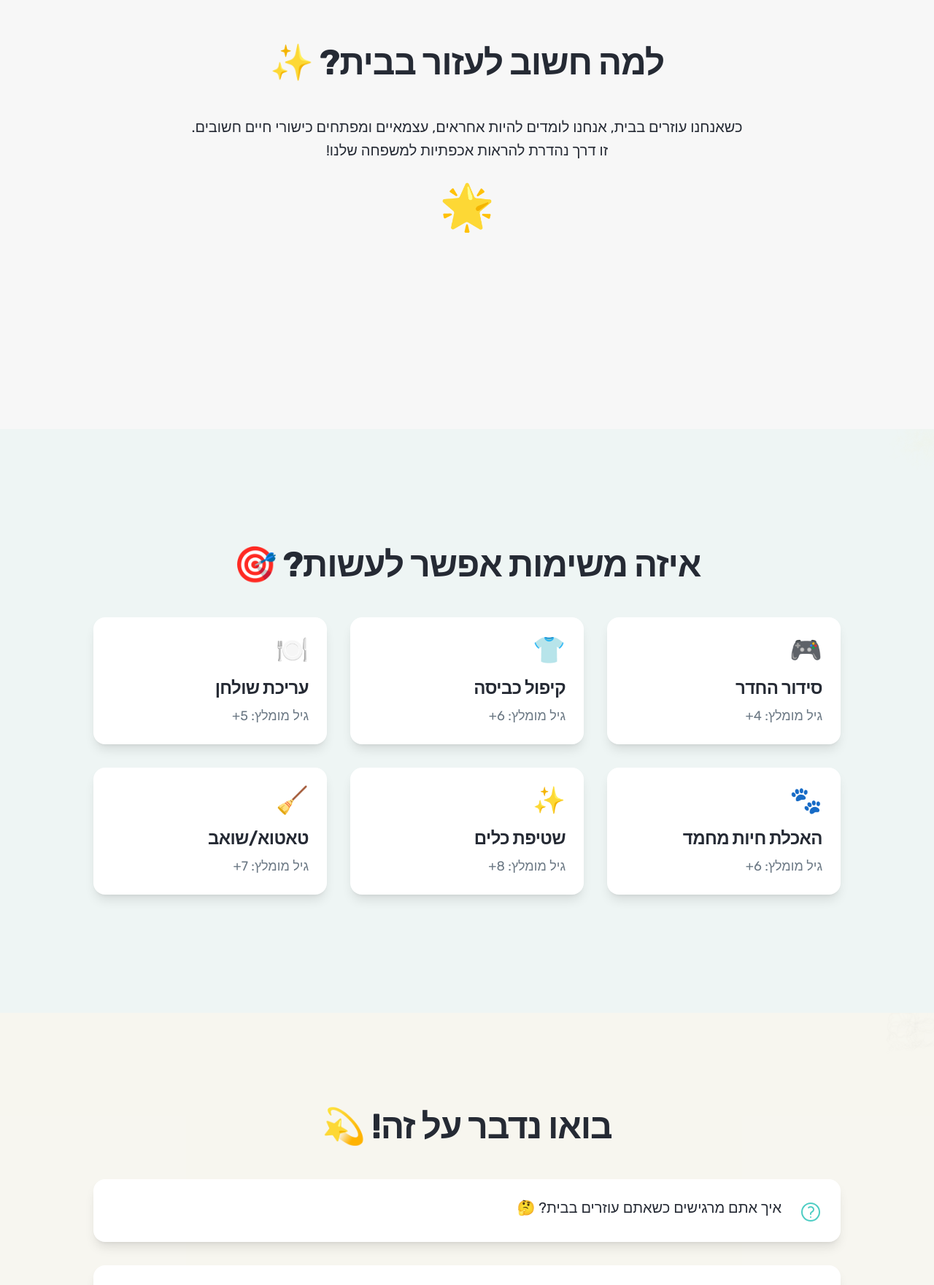
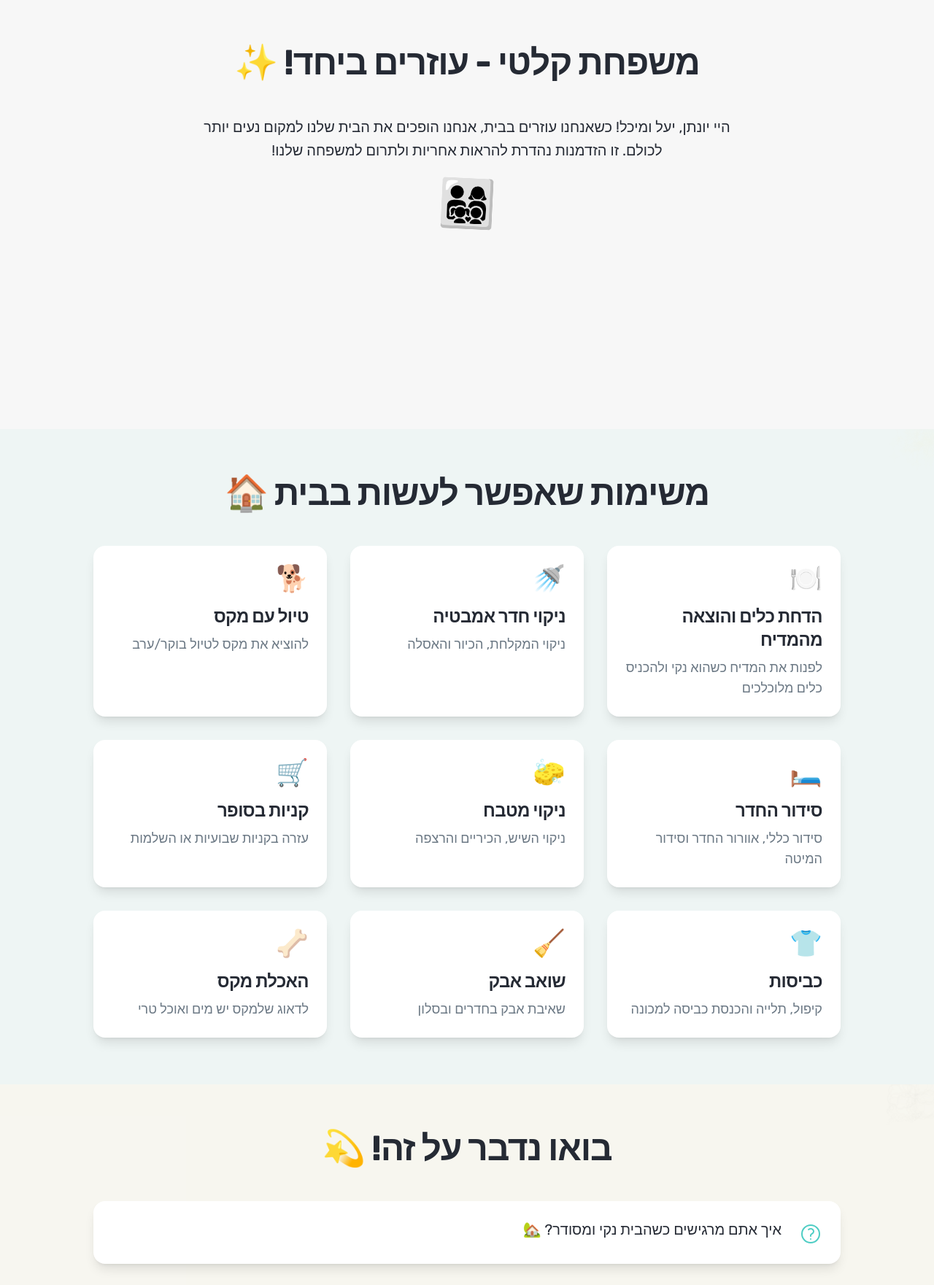
Before and after one commit to dudikeleti/home-responsibility, a Next.js app: page / in a window 1280 px wide. Shown: the part 1012-2773 px from the top of the page at 73% size. Built offline with nearby package versions, Linux system fonts and the light colour scheme.

Commit message:
Update content with personalized tasks and sections for Keleti family

```diff
--- a/src/app/page.tsx
+++ b/src/app/page.tsx
@@ -7,41 +7,70 @@ import { CheckCircleIcon, QuestionMarkCircleIcon, SparklesIcon, HeartIcon, StarI
 const sections = [
   {
     id: 'intro',
-    title: 'למה חשוב לעזור בבית? ✨',
-    content: 'כשאנחנו עוזרים בבית, אנחנו לומדים להיות אחראים, עצמאיים ומפתחים כישורי חיים חשובים. זו דרך נהדרת להראות אכפתיות למשפחה שלנו!',
-    icon: '🌟'
+    title: 'משפחת קלטי - עוזרים ביחד! ✨',
+    content: 'היי יונתן, יעל ומיכל! כשאנחנו עוזרים בבית, אנחנו הופכים את הבית שלנו למקום נעים יותר לכולם. זו הזדמנות נהדרת להראות אחריות ולתרום למשפחה שלנו!',
+    icon: '👨‍👩‍👧‍👦'
   },
   {
     id: 'tasks',
-    title: 'איזה משימות אפשר לעשות? 🎯',
+    title: 'משימות שאפשר לעשות בבית 🏠',
     tasks: [
-      { task: 'סידור החדר', age: '4+', icon: '🎮' },
-      { task: 'קיפול כביסה', age: '6+', icon: '👕' },
-      { task: 'עריכת שולחן', age: '5+', icon: '🍽️' },
-      { task: 'האכלת חיות מחמד', age: '6+', icon: '🐾' },
-      { task: 'שטיפת כלים', age: '8+', icon: '✨' },
-      { task: 'טאטוא/שואב', age: '7+', icon: '🧹' },
+      { task: 'הדחת כלים והוצאה מהמדיח', icon: '🍽️', description: 'לפנות את המדיח כשהוא נקי ולהכניס כלים מלוכלכים' },
+      { task: 'ניקוי חדר אמבטיה', icon: '🚿', description: 'ניקוי המקלחת, הכיור והאסלה' },
+      { task: 'טיול עם מקס', icon: '🐕', description: 'להוציא את מקס לטיול בוקר/ערב' },
+      { task: 'סידור החדר', icon: '🛏️', description: 'סידור כללי, אוורור החדר וסידור המיטה' },
+      { task: 'ניקוי מטבח', icon: '🧽', description: 'ניקוי השיש, הכיריים והרצפה' },
+      { task: 'קניות בסופר', icon: '🛒', description: 'עזרה בקניות שבועיות או השלמות' },
+      { task: 'כביסות', icon: '👕', description: 'קיפול, תלייה והכנסת כביסה למכונה' },
+      { task: 'שואב אבק', icon: '🧹', description: 'שאיבת אבק בחדרים ובסלון' },
+      { task: 'האכלת מקס', icon: '🦴', description: 'לדאוג שלמקס יש מים ואוכל טרי' }
     ]
   },
   {
     id: 'discussion',
     title: 'בואו נדבר על זה! 💫',
     questions: [
-      'איך אתם מרגישים כשאתם עוזרים בבית? 🤔',
-      'איזו משימה אתם הכי אוהבים לעשות? ❤️',
-      'האם יש משימה שאתם לא אוהבים? למה? 🤷‍♂️',
-      'איך אפשר להפוך את המשימות לכיפיות יותר? 🎉'
+      'איך אתם מרגישים כשהבית נקי ומסודר? 🏡',
+      'איזו משימה כל אחד מכם הכי אוהב לעשות? 💝',
+      'איך אפשר לחלק את המשימות בצורה הוגנת? 🤝',
+      'איך מקס מרגיש כשלוקחים אותו לטיול? 🐕',
+      'מה דעתכם על רוטציה שבועית של משימות? 🔄',
+      'איך אפשר לעזור אחד לשני במשימות? 🤗'
+    ]
+  },
+  {
+    id: 'schedule',
+    title: 'איך מתארגנים? 📅',
+    content: 'בואו נחשוב ביחד איך לארגן את המשימות בצורה שתתאים לכולם, בהתחשב בלוח הזמנים של כל אחד:',
+    scheduleIdeas: [
+      { text: 'יונתן - אחרי אימון כדורסל', icon: '🏀' },
+      { text: 'יעל - בין שיעורי הפסנתר', icon: '🎹' },
+      { text: 'מיכל - אחרי שיעורי בית', icon: '📚' },
+      { text: 'משימות משותפות בסופ"ש', icon: '🌞' }
     ]
   },
   {
     id: 'rewards',
-    title: 'תגמול והערכה 🌈',
-    content: 'חשוב לזכור שעזרה בבית היא חלק מלהיות חבר במשפחה. אבל אפשר גם ליצור מערכת תגמול כיפית!',
+    title: 'רעיונות לתגמול והערכה 🌈',
+    content: 'כשכולם עוזרים, כולם מרוויחים! הנה כמה רעיונות איך אפשר להעריך את העזרה של כל אחד:',
     ideas: [
-      { text: 'טבלת מדבקות שבועית', icon: '⭐' },
-      { text: 'זמן איכות מיוחד עם ההורים', icon: '❤️' },
-      { text: 'בחירת ארוחת ערב או פעילות משפחתית', icon: '🎮' },
-      { text: 'הכרה והערכה מילולית', icon: '🏆' }
+      { text: 'ערב משפחתי - בחירת סרט או משחק', icon: '🎮' },
+      { text: 'בחירת מסעדה לארוחת ערב', icon: '🍕' },
+      { text: 'זמן איכות מיוחד עם אבא או אמא', icon: '❤️' },
+      { text: 'הזמנת חברים הביתה', icon: '👥' },
+      { text: 'תוספת לדמי הכיס', icon: '💰' },
+      { text: 'יציאה משפחתית מיוחדת', icon: '🎡' }
+    ]
+  },
+  {
+    id: 'special',
+    title: 'משימות מיוחדות 🌟',
+    content: 'לפעמים יש משימות מיוחדות שדורשות שיתוף פעולה של כולם:',
+    specialTasks: [
+      { text: 'סידור הבית לפני אירוח', icon: '🎉' },
+      { text: 'ניקיון יסודי לפני חג', icon: '✨' },
+      { text: 'ארגון וסידור הארונות', icon: '📦' },
+      { text: 'הכנת ארוחת ערב משפחתית', icon: '👨‍🍳' }
     ]
   }
 ];
@@ -107,7 +136,7 @@ function Section({ section }: { section: typeof sections[0] }) {
                   {task.icon}
                 </div>
                 <h3 className="text-2xl font-semibold mb-2">{task.task}</h3>
-                <p className="text-lg text-text-dark/70">גיל מומלץ: {task.age}</p>
+                <p className="text-lg text-text-dark/70">{task.description}</p>
               </motion.div>
             ))}
           </div>
@@ -131,24 +160,24 @@ function Section({ section }: { section: typeof sections[0] }) {
           </div>
         )}
 
-        {section.id === 'rewards' && (
+        {(section.id === 'rewards' || section.id === 'special' || section.id === 'schedule') && (
           <div className="space-y-8">
             <p className="text-xl text-center mb-12 max-w-3xl mx-auto leading-relaxed">
               {section.content}
             </p>
             <div className="grid grid-cols-1 md:grid-cols-2 gap-6">
-              {section.ideas?.map((idea, index) => (
+              {(section.ideas || section.specialTasks || section.scheduleIdeas)?.map((item, index) => (
                 <motion.div
-                  key={idea.text}
+                  key={item.text}
                   initial={{ opacity: 0, scale: 0.9 }}
                   animate={inView ? { opacity: 1, scale: 1 } : {}}
                   transition={{ duration: 0.4, delay: index * 0.1 }}
                   className="card flex items-center gap-4 group"
                 >
                   <div className="text-3xl transform transition-transform group-hover:scale-125 group-hover:rotate-12">
-                    {idea.icon}
+                    {item.icon}
                   </div>
-                  <p className="text-xl">{idea.text}</p>
+                  <p className="text-xl">{item.text}</p>
                 </motion.div>
               ))}
             </div>
@@ -209,7 +238,7 @@ export default function Home() {
             משימות בבית
           </h1>
           <p className="text-2xl md:text-3xl text-text-dark/80 max-w-3xl mx-auto leading-relaxed">
-            בואו נלמד ביחד על החשיבות של עזרה בבית ואיך אנחנו יכולים לתרום למשפחה שלנו!
+            בואו נארגן את המשימות בבית בצורה כיפית ומשפחתית!
           </p>
         </motion.div>
       </section>
```
